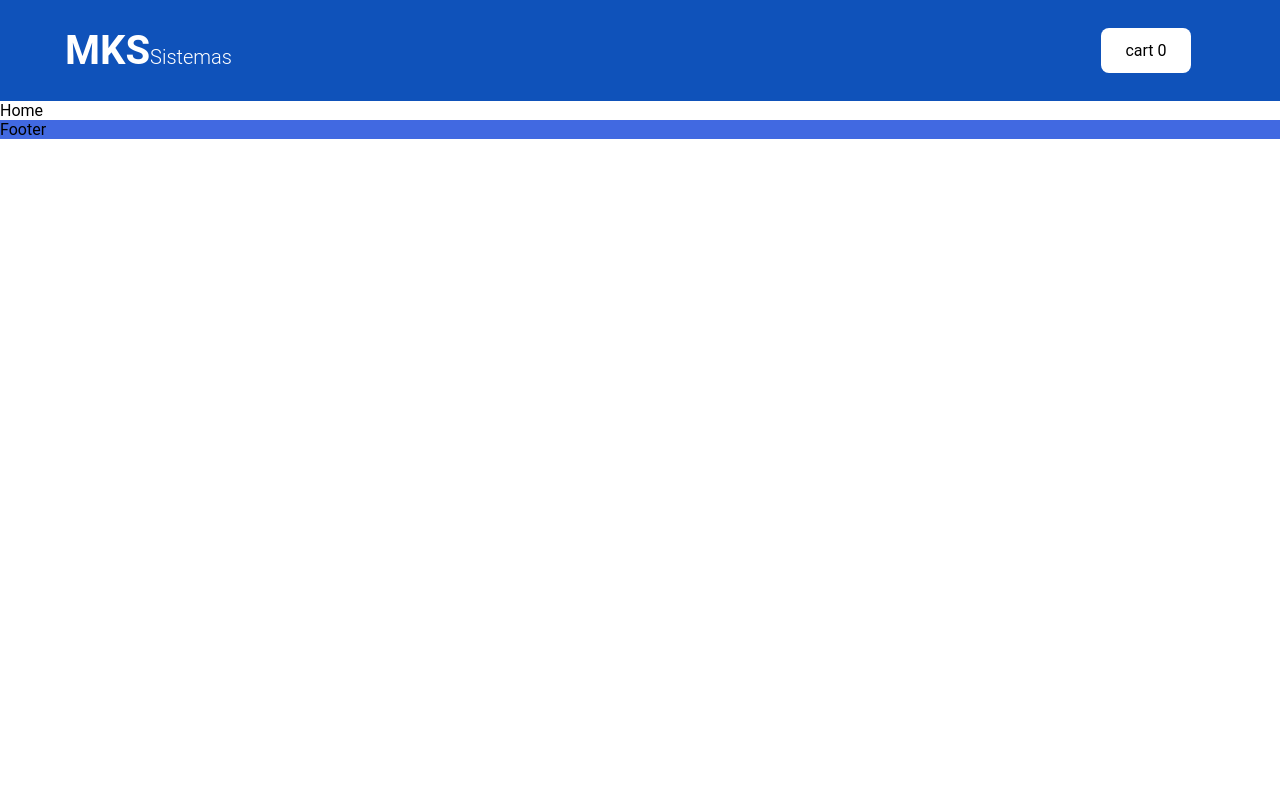
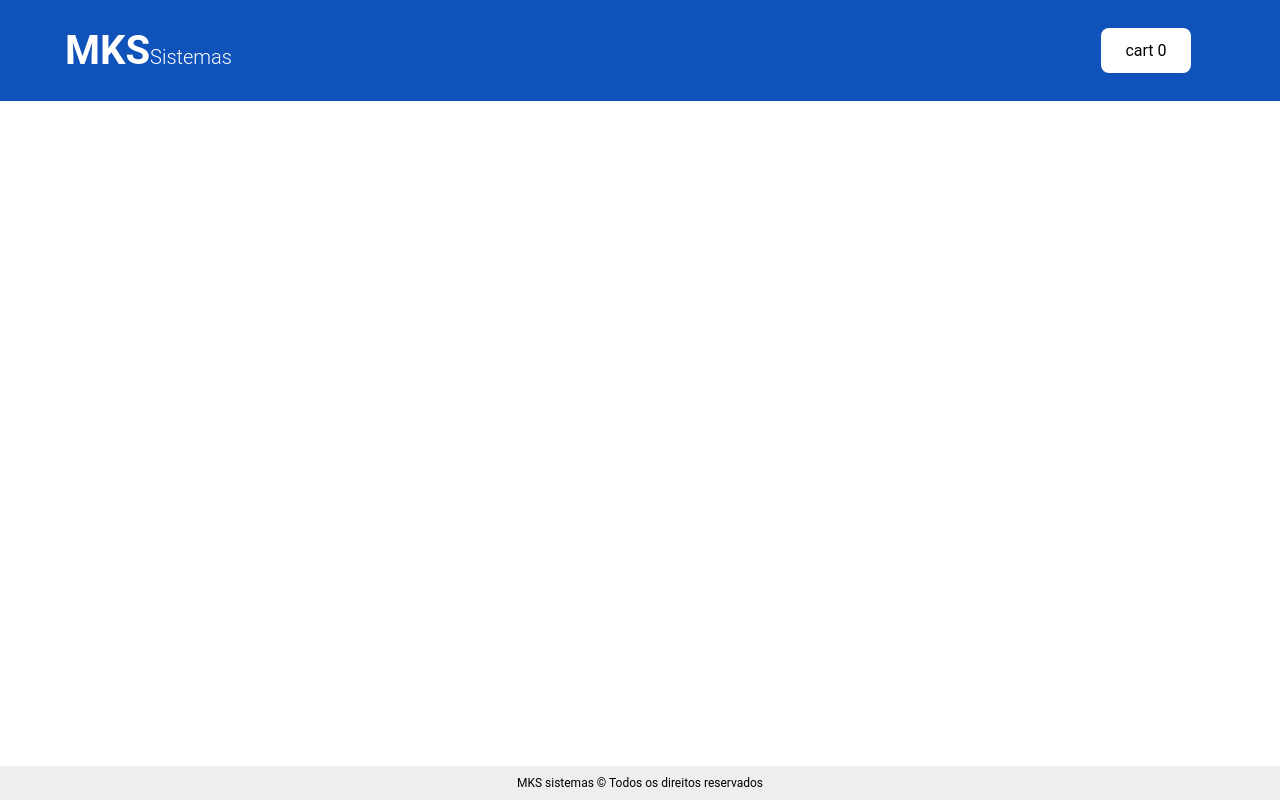
Before and after one commit to omanramalho42/mks_challenge_shop, a Next.js app: page / in a window 1280 px wide. Built offline with nearby package versions, Linux system fonts and the light colour scheme.

Commit message:
implementando footer e fixando header & footer

```diff
--- a/src/components/Footer/index.tsx
+++ b/src/components/Footer/index.tsx
@@ -1,11 +1,13 @@
 import React from 'react'
 
-import { Container } from './styled'
+import { Container, TextFooter } from './styled'
 
 const Footer:React.FC = () => {
   return (
     <Container>
-      Footer
+      <TextFooter>
+        MKS sistemas © Todos os direitos reservados
+      </TextFooter>
     </Container>
   )
 }
--- a/src/components/Footer/styled.ts
+++ b/src/components/Footer/styled.ts
@@ -2,6 +2,22 @@ import styled from "styled-components"
 
 export const Container = styled.div`
   display: flex;
+  width: 100%;
+  height: 34px;
 
-  background-color: royalblue;
+  align-items: center;
+  justify-content: center;
+
+  position: fixed;
+  bottom: 0;
+
+  background: #EEEEEE;
 `;
+
+export const TextFooter = styled.h4`
+  font-style: normal;
+  font-weight: 400;
+  font-size: 12px;
+
+  color: #000000;
+`;
--- a/src/components/Header/styled.ts
+++ b/src/components/Header/styled.ts
@@ -3,6 +3,10 @@ import styled from "styled-components"
 export const Container = styled.div`
   display: flex;
 
+  position: fixed;
+  top: 0;
+
+  width: 100%;
   height: 101px;
   background-color: #0F52BA;
 
```
